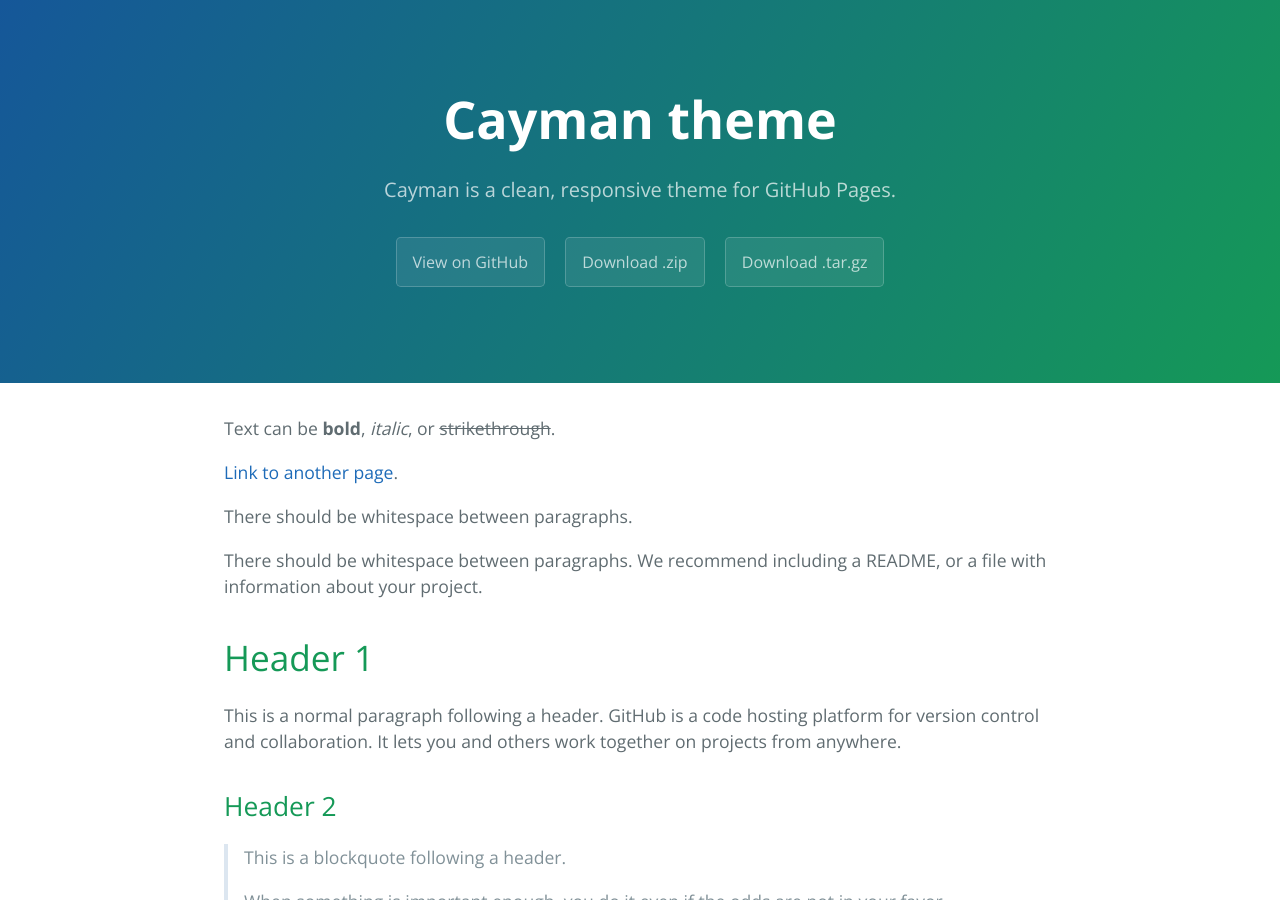
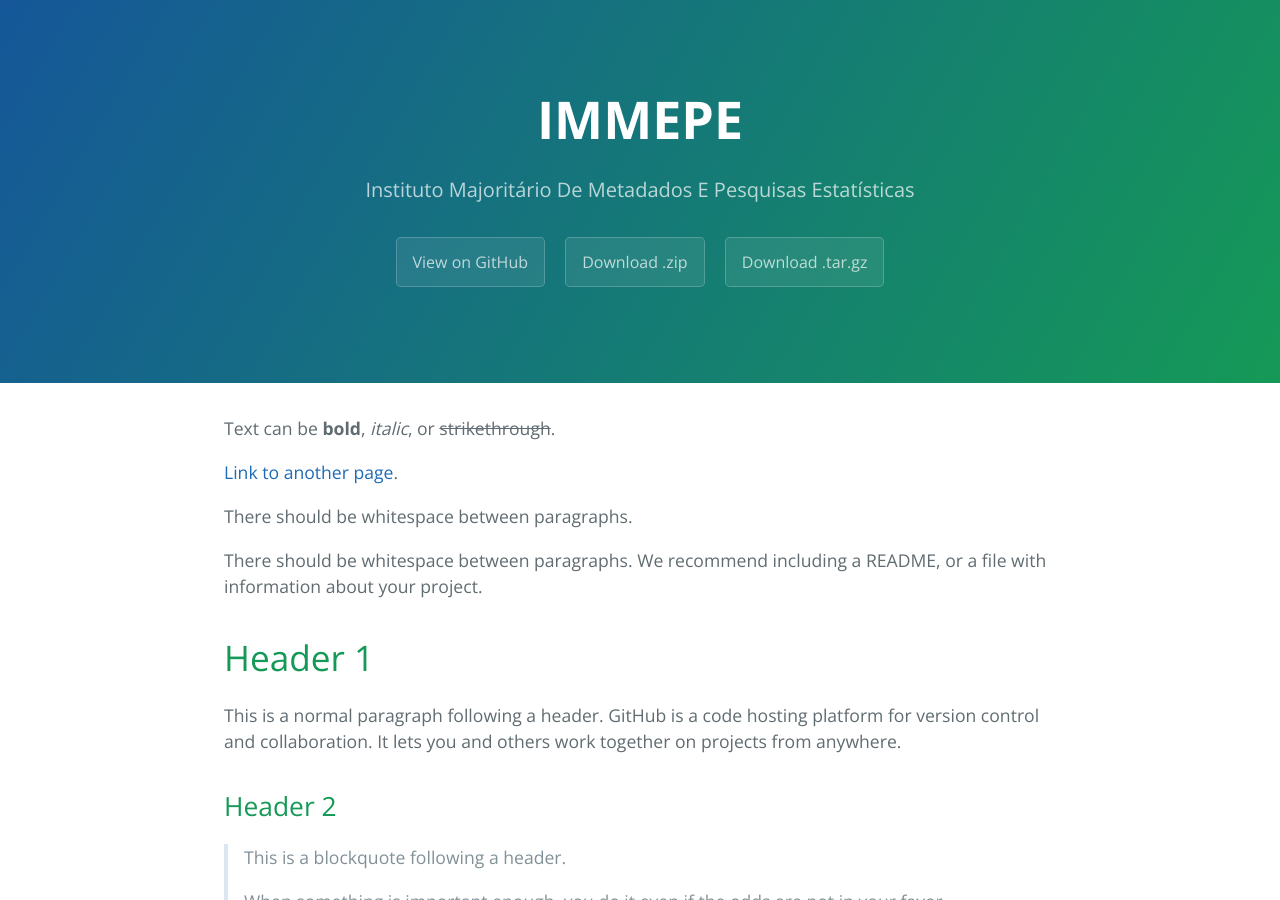
Before and after one commit to immepes/teste, a Jekyll site: the page built from index.md, in a window 1280 px wide and 900 px high. Built offline with Jekyll 4.4.1, drawn with Linux system fonts in a browser that asks for light colours.

Commit message:
Update _config.yml

```diff
--- a/_config.yml
+++ b/_config.yml
@@ -1,5 +1,5 @@
-title: Cayman theme
-description: Cayman is a clean, responsive theme for GitHub Pages.
+title: IMMEPE
+description: Instituto Majoritário De Metadados E Pesquisas Estatísticas
 show_downloads: true
 google_analytics:
 theme: jekyll-theme-cayman
```
